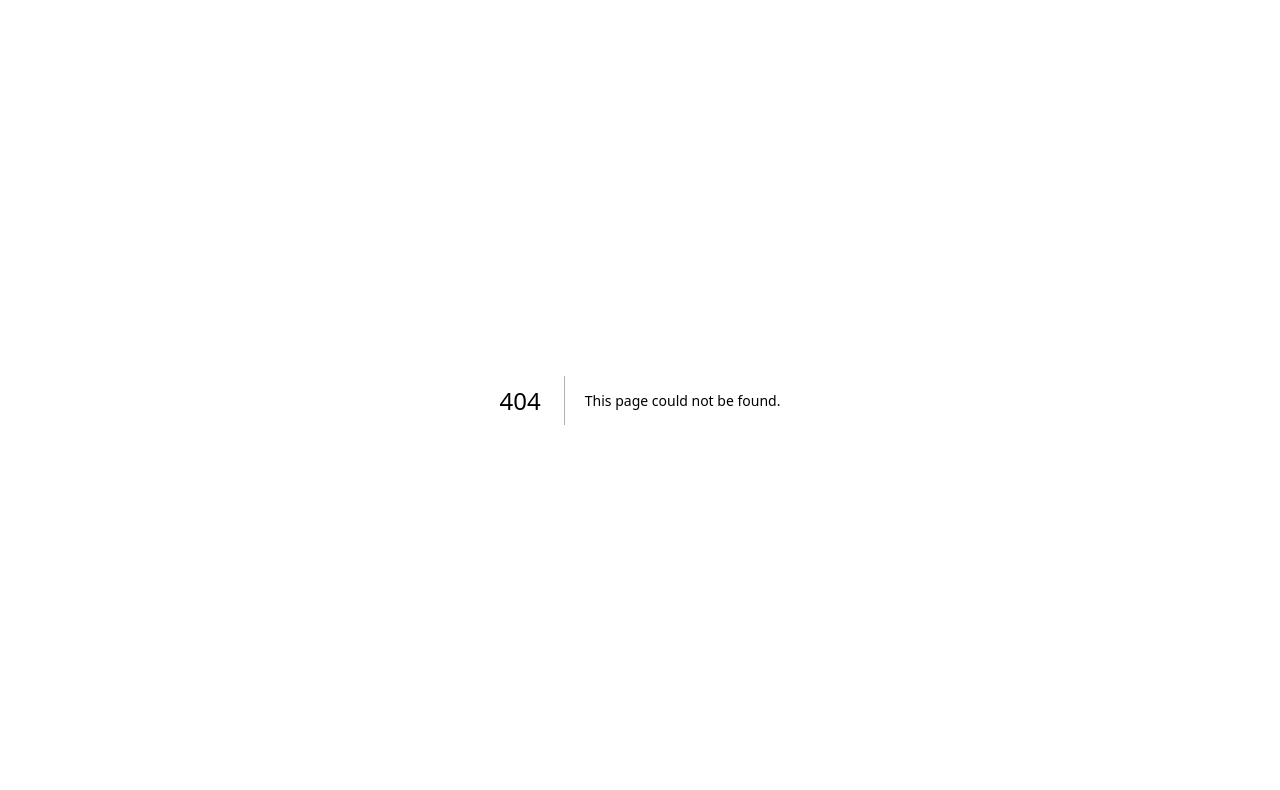
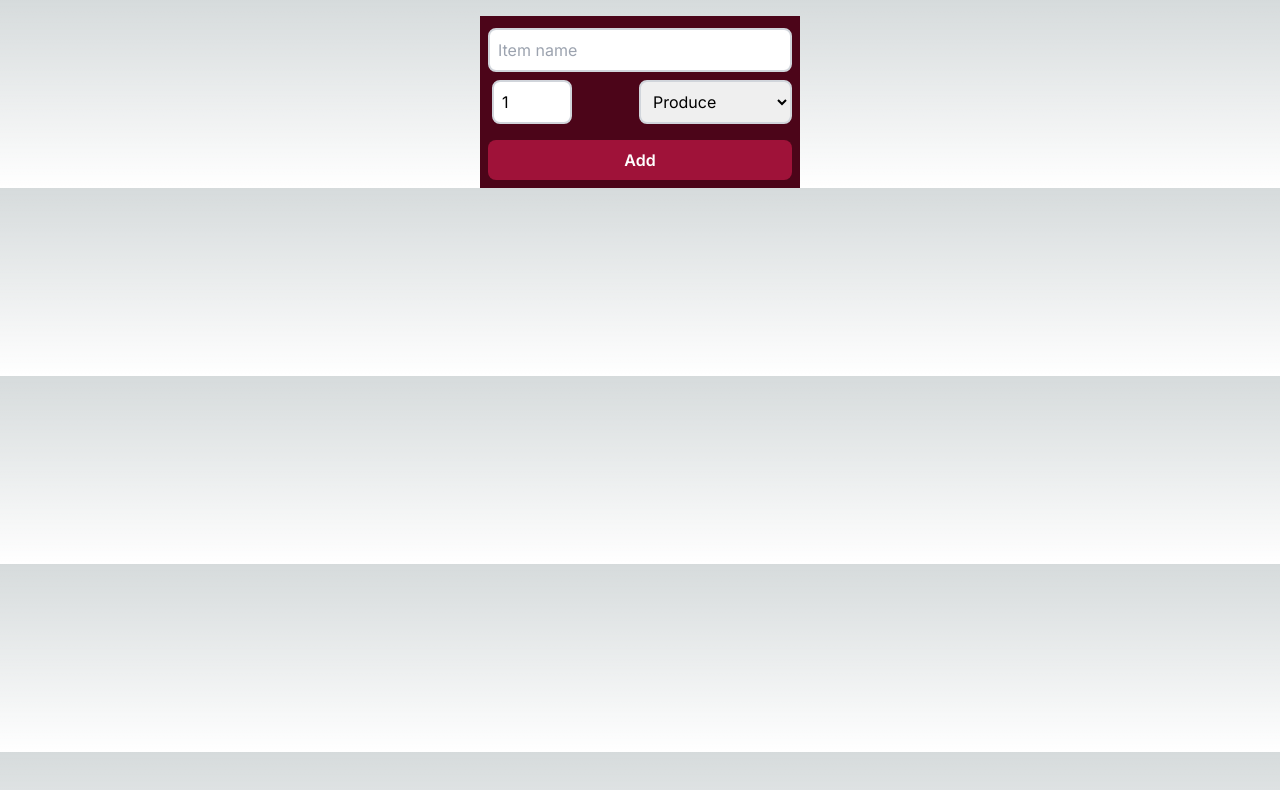
Before and after one commit to Jaskaran-singh1/cprg306-assignments, a Next.js app: page /week-4 in a window 1280 px wide. Before the commit this address had no page. Shown: the top 790 px of the page. Built offline with nearby package versions, Linux system fonts and the light colour scheme.

Commit message:
Completed week-4 assignment

```diff
--- a/app/page.js
+++ b/app/page.js
@@ -19,6 +19,13 @@
       >
         Week 3 Assignment
       </Link>
+      <br />
+      <Link
+        href="week-4"
+        className="ml-52 text-xl hover:text-rose-700 hover:underline"
+      >
+        Week 4 Assignment
+      </Link>
     </main>
   );
 }
--- /dev/null
+++ b/app/week-4/new-item.js
@@ -0,0 +1,78 @@
+"use client";
+
+import { useState } from "react";
+
+export default function NewItem() {
+  const [name, setName] = useState("");
+  const [quantity, setQuantity] = useState(1);
+  const [category, setCategory] = useState("produce");
+
+  function handleSubmit(event) {
+    event.preventDefault();
+    const item = {
+      name: name,
+      quantity: quantity,
+      category: category,
+    };
+    console.log(item);
+    alert(
+      `Added item: ${item.name}, quantity: ${item.quantity}, category: ${item.category}`
+    );
+    setName("");
+    setQuantity(1);
+    setCategory("produce");
+  }
+
+  return (
+    <main className="w-full flex justify-center">
+      <form
+        onSubmit={handleSubmit}
+        className="w-80 bg-rose-950 mt-4 text-black p-2"
+      >
+        <input
+          type="text"
+          value={name}
+          onChange={(event) => setName(event.target.value)}
+          required
+          placeholder="Item name"
+          className="w-full mt-1 border-2 border-gray-300 p-2 rounded-lg"
+        />
+        <div className="flex justify-between mt-2">
+          <input
+            type="number"
+            min="1"
+            max="99"
+            value={quantity}
+            onChange={(event) => setQuantity(event.target.value)}
+            required
+            className="w-20 ml-1 border-2 border-gray-300 p-2 rounded-lg"
+          />
+          <select
+            value={category}
+            onChange={(event) => setCategory(event.target.value)}
+            className="ml-1 border-2 border-gray-300 p-2 rounded-lg"
+          >
+            <option disabled>Category</option>
+            <option value="produce">Produce</option>
+            <option value="dairy">Dairy</option>
+            <option value="bakery">Bakery</option>
+            <option value="meat">Meat</option>
+            <option value="frozen foods">Frozen Foods</option>
+            <option value="canned goods">Canned Goods</option>
+            <option value="dry goods">Dry Goods</option>
+            <option value="beverages">Beverages</option>
+            <option value="snacks">Snacks</option>
+            <option value="household">Household</option>
+            <option value="other">Other</option>
+          </select>
+        </div>
+        <button
+          type="submit"
+          className="w-full mt-4 py-2 px-4 bg-rose-800 text-white font-semibold rounded-lg hover:bg-rose-700"
+        >
+          Add
+        </button>
+      </form>
+    </main>
+  );
+}
--- /dev/null
+++ b/app/week-4/page.js
@@ -0,0 +1,5 @@
+import NewItem from "./new-item";
+
+export default function Page() {
+  return <NewItem />;
+}
```
